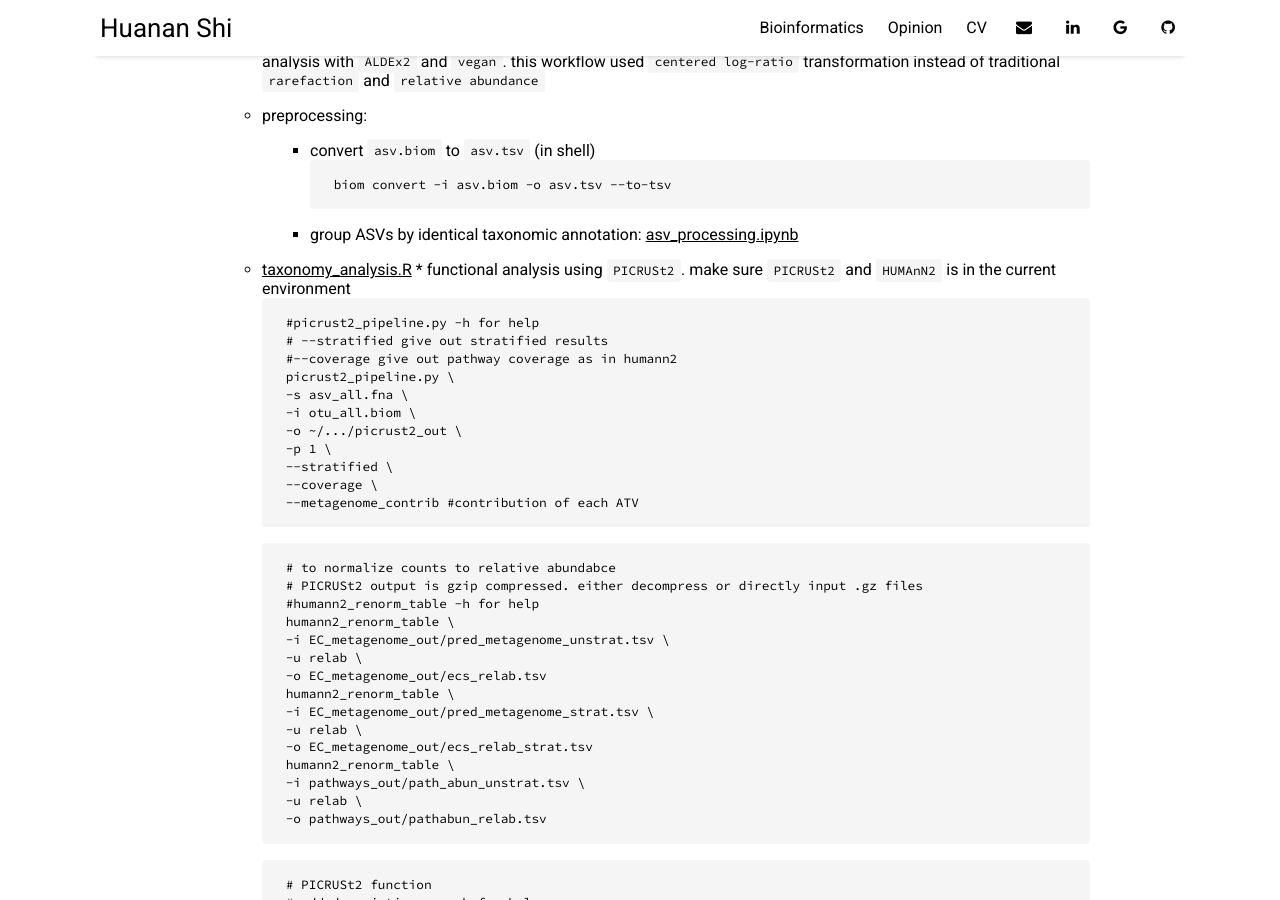
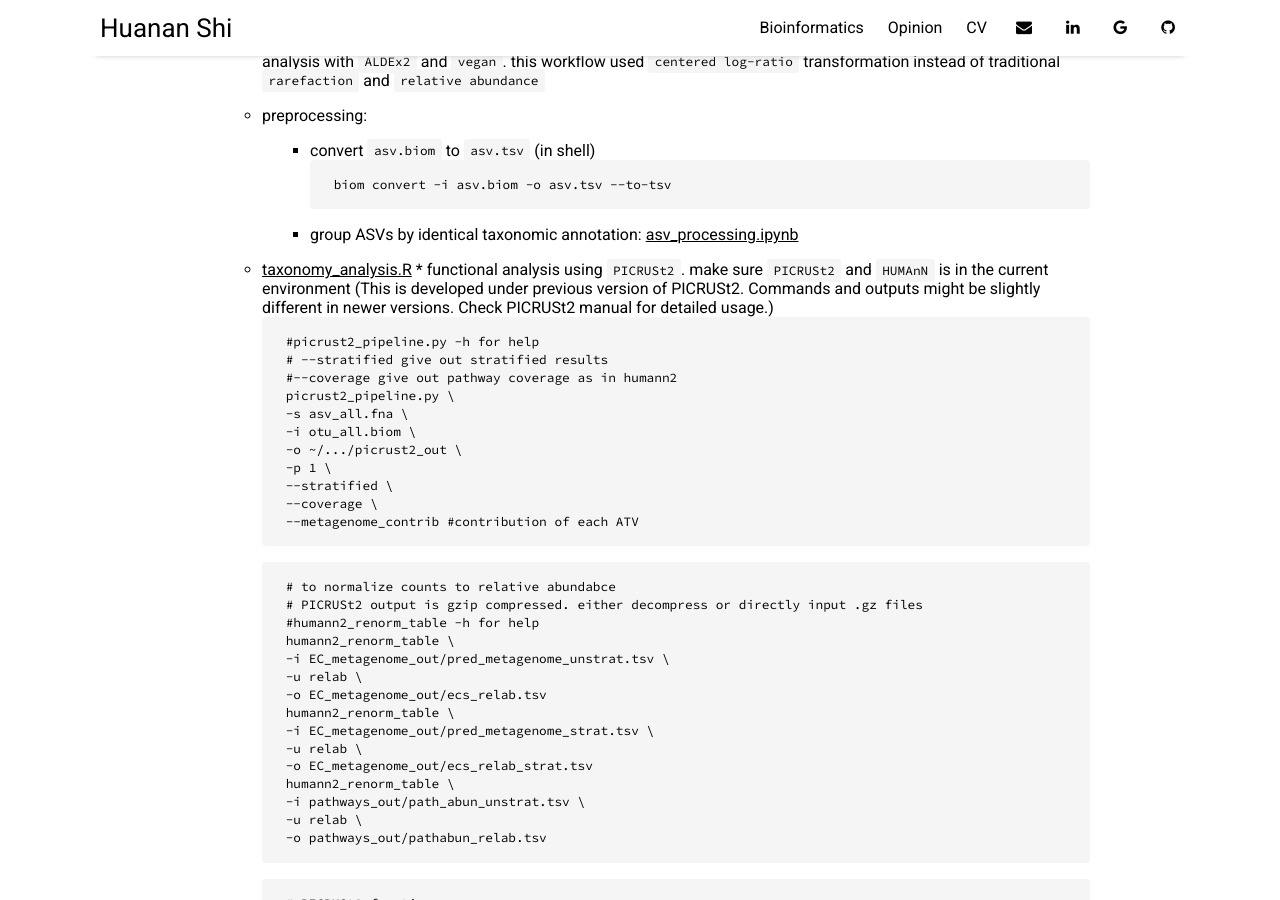
Before and after one commit to huananfshi/huananfshi.github.io, a Jekyll site: the page built from Bioinformatics/a-16s-microbiome-analysis-workflow.md, in a window 1280 px wide and 900 px high, scrolled down 1415 px. Built offline with Jekyll 4.4.1, drawn with Linux system fonts in a browser that asks for light colours; nearby versions of some CDN libraries; part of the change alters nothing that is shown; some of the changed text lies outside the part shown.

Commit message:
Update a-16s-microbiome-analysis-workflow.md

````diff
--- a/Bioinformatics/a-16s-microbiome-analysis-workflow.md
+++ b/Bioinformatics/a-16s-microbiome-analysis-workflow.md
@@ -1,11 +1,11 @@
 ---
 layout: post
-title: "A 16s microbiome analysis workflow"
+title: "16s Microbiome Analysis Workflow (CLT with ALDEx2) "
 author: "Huanan Shi"
 categories: bioinformatics
 tags: [workflows]
 ---
-# [A 16s Microbiome Analysis Workflow](https://github.com/huananfshi/16s_microbiome_analysis_workflow)
+# [16s Microbiome Analysis Workflow (CLT with ALDEx2)](https://github.com/huananfshi/16s_microbiome_analysis_workflow)
 ### An example to analyze 16s microbiome sequences for taxonomy and functional prediction.
 **This is a tutorial to analyze 16s microbiome data from raw sequences.** (See my [other repository](https://github.com/huananfshi/microbiome_multiomics_analysis_workflow) for analysis of whole genome shotgun sequencing) **Here I used centered log-ratio transformation methods and Aitchison distance instead of tranditional rarefaction cutoff and unifrac/bray-curtis dissimilarity.** (See [Gloor *et al.*](https://www.frontiersin.org/articles/10.3389/fmicb.2017.02224/full) for more information.)<br />
 **If you are reading this, I assume that you have some basic understanding of using Python, R, and Shell. If you want to know more about packages I used here, please go to their websites. Some codes can be simplified. There are several repeated steps that can be combined if run this workflow in order.**(i.e. use `asv_taxa.biom` as input to PICRUSt2 might generate stratified gene tables with taxonomic annotations.) <br />
@@ -60,7 +60,7 @@ tags: [workflows]
     ```
       * group ASVs by identical taxonomic annotation: [asv_processing.ipynb](asv_processing.ipynb)
     * [taxonomy_analysis.R](taxonomy_analysis.R)
-  * functional analysis using `PICRUSt2`. make sure `PICRUSt2` and `HUMAnN2` is in the current environment
+  * functional analysis using `PICRUSt2`. make sure `PICRUSt2` and `HUMAnN` is in the current environment (This is developed under previous version of PICRUSt2. Commands and outputs might be slightly different in newer versions. Check PICRUSt2 manual for detailed usage.)
     ```
     #picrust2_pipeline.py -h for help
     # --stratified give out stratified results
````
